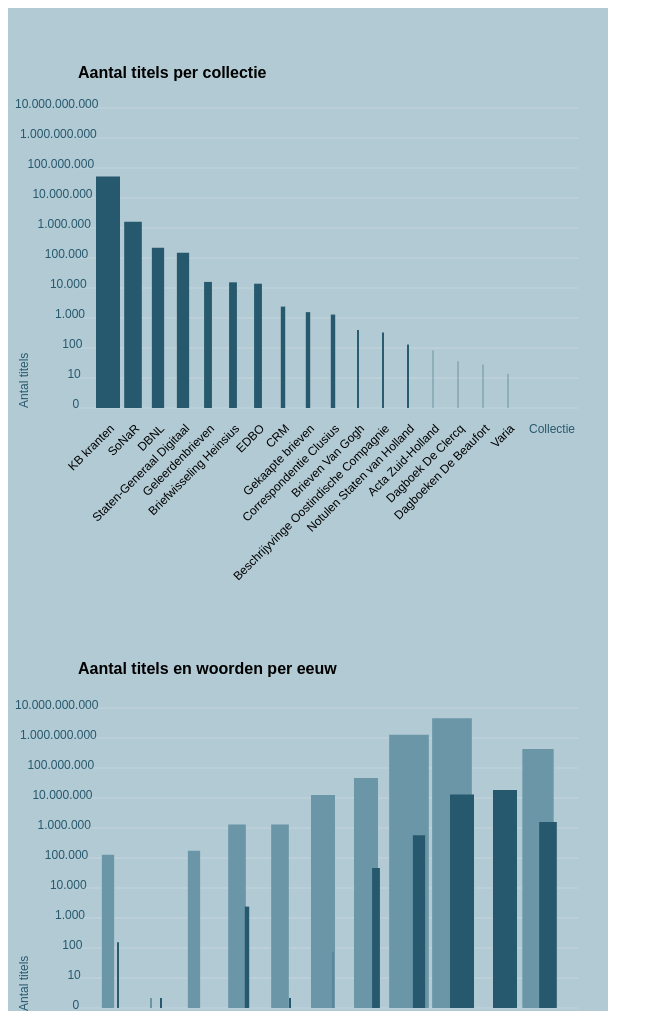
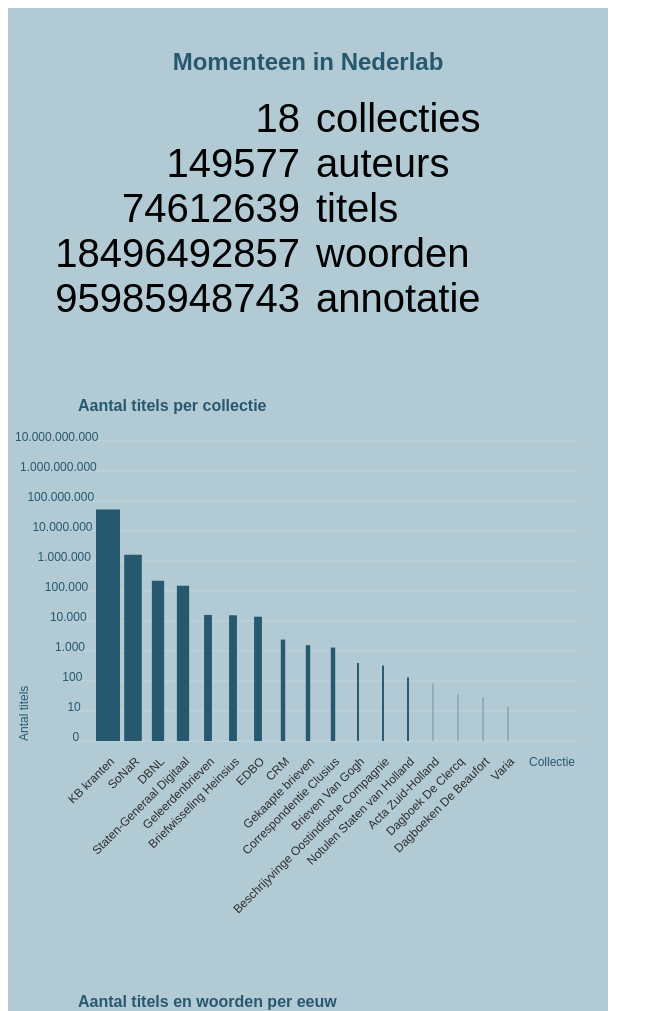
Before and after one commit to knaw-huc/nederlab-infrograph, a website: page _dist/index.html in a window 1280 px wide. Shown: the top 1011 px of the page, without its empty margins (0-663 px from the left). Drawn offline with Linux system fonts and the light colour scheme.

Commit message:
complete

```diff
--- a/_dist/index.html
+++ b/_dist/index.html
@@ -4,14 +4,51 @@
     <meta charset="utf-8">
     <title>Nederlab infograph</title>
   </head>
-  <style media="screen">
+  <style>
+
+    .vis {
+      width: 600px;
+      font-family: sans-serif;
+    }
+
+    h2 {
+      width: 100%;
+      text-align: center;
+      color: #27596e;
+    }
+
     .bg {
       fill: #B2CAD4;
+      background-color: #B2CAD4;
+    }
 
+    .top {
+      padding: 20px;
+  }
+
+
+    .table {
+      display: flex;
+      flex-direction: column;
+      font-size: 40px;
     }
+
+    .row{
+      display: flex;
+      flex-direction: row;
+    }
+    .c1, .c2 {
+      width: 50%;
+    }
+
+    .c1{
+      text-align: right;
+      padding-right: 16px;
+    }
+
     .txt {
       font: 12px sans-serif;
-      color: rgb(45, 45, 45);
+      fill: rgb(45, 45, 45);
     }
     .small {
       font: 12px sans-serif;
@@ -20,7 +57,7 @@
 
     .big {
       font: bold 16px sans-serif;
-      color: #6a96a8;
+      fill: #27596e;
     }
 
     .timeLineLine {
@@ -47,7 +84,37 @@
   </style>
   <body>
 
-    <svg version="1.1" height="1200" width="600">
+    <div class="vis bg">
+      <div class="top">
+        <h2>Momenteen in Nederlab</h2>
+        <div class="table">
+          <div class="row">
+            <div class="c1">18</div>
+            <div class="c2">collecties</div>
+          </div>
+          <div class="row">
+            <div class="c1">149577</div>
+            <div class="c2">auteurs</div>
+          </div>
+          <div class="row">
+            <div class="c1">74612639</div>
+            <div class="c2">titels</div>
+          </div>
+          <div class="row">
+            <div class="c1">18496492857</div>
+            <div class="c2">woorden</div>
+          </div>
+          <div class="row">
+            <div class="c1">95985948743</div>
+            <div class="c2">annotatie</div>
+          </div>
+        </div>
+      </div>
+
+
+
+
+    <svg version="1.1" height="1120" width="600">
 
       <rect width="100%" height="100%" class="bg" />
 
@@ -98,7 +165,7 @@
 
 
     </svg>
-
+    </div>
 
   <script src="js/js.js"></script>
   </body>
```
Also changed, not shown: content/data/site.json (+33 -8 lines), src/components/collection.html (+4 -2 lines), src/templates/index.html (+53 -5 lines).
